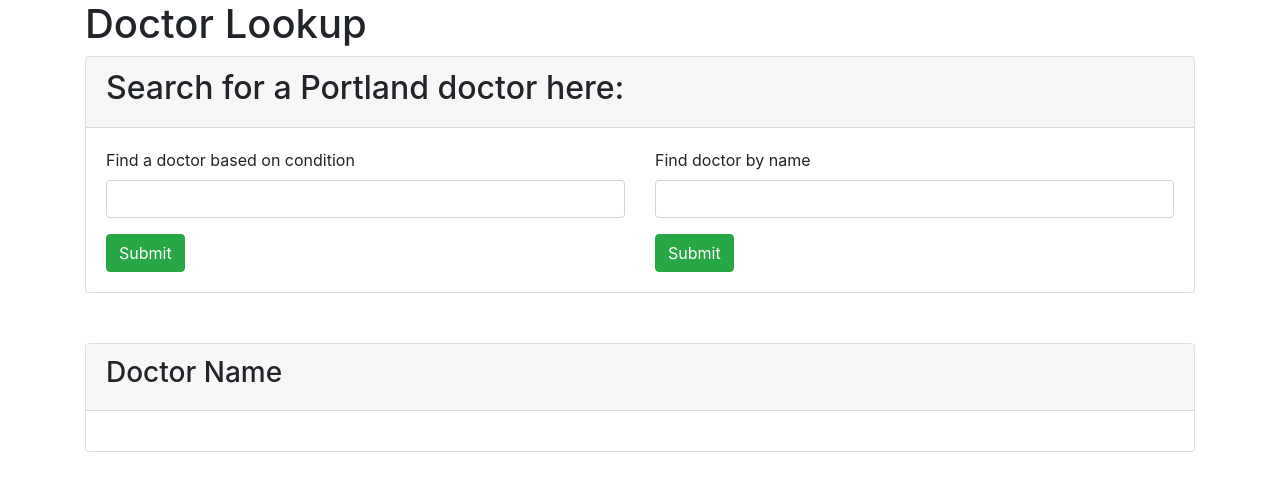
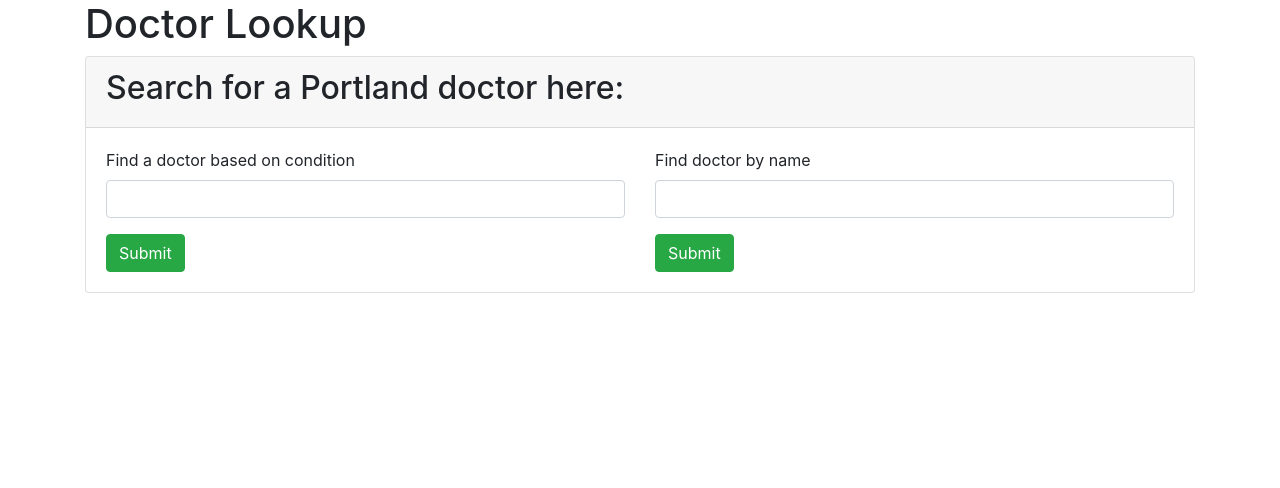
Before and after one commit to brenderbee/doctor-lookup, a website built with webpack: page src/index.html in a window 1280 px wide. Built offline with nearby package versions, Linux system fonts and the light colour scheme.

Commit message:
Remove template output div.

```diff
--- a/src/index.html
+++ b/src/index.html
@@ -35,13 +35,7 @@
         </div>
       </div>
       <div class="output">
-        <div class="card">
-          <div class="card-header">
-            <h3>Doctor Name</h3>
-          </div>
-          <div class="card-body">
-          </div>
-        </div>
+
       </div>
     </div>
 
```
